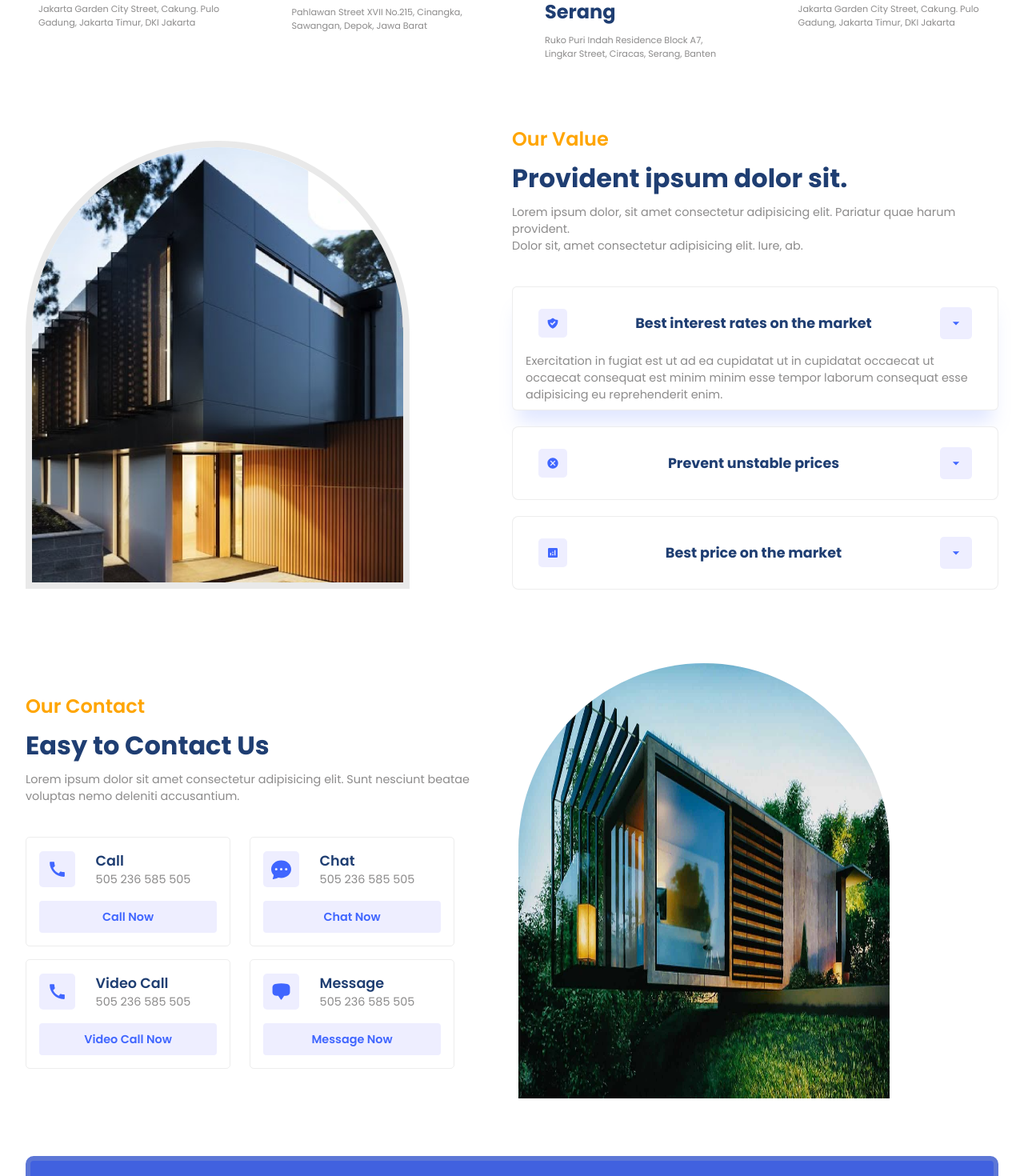
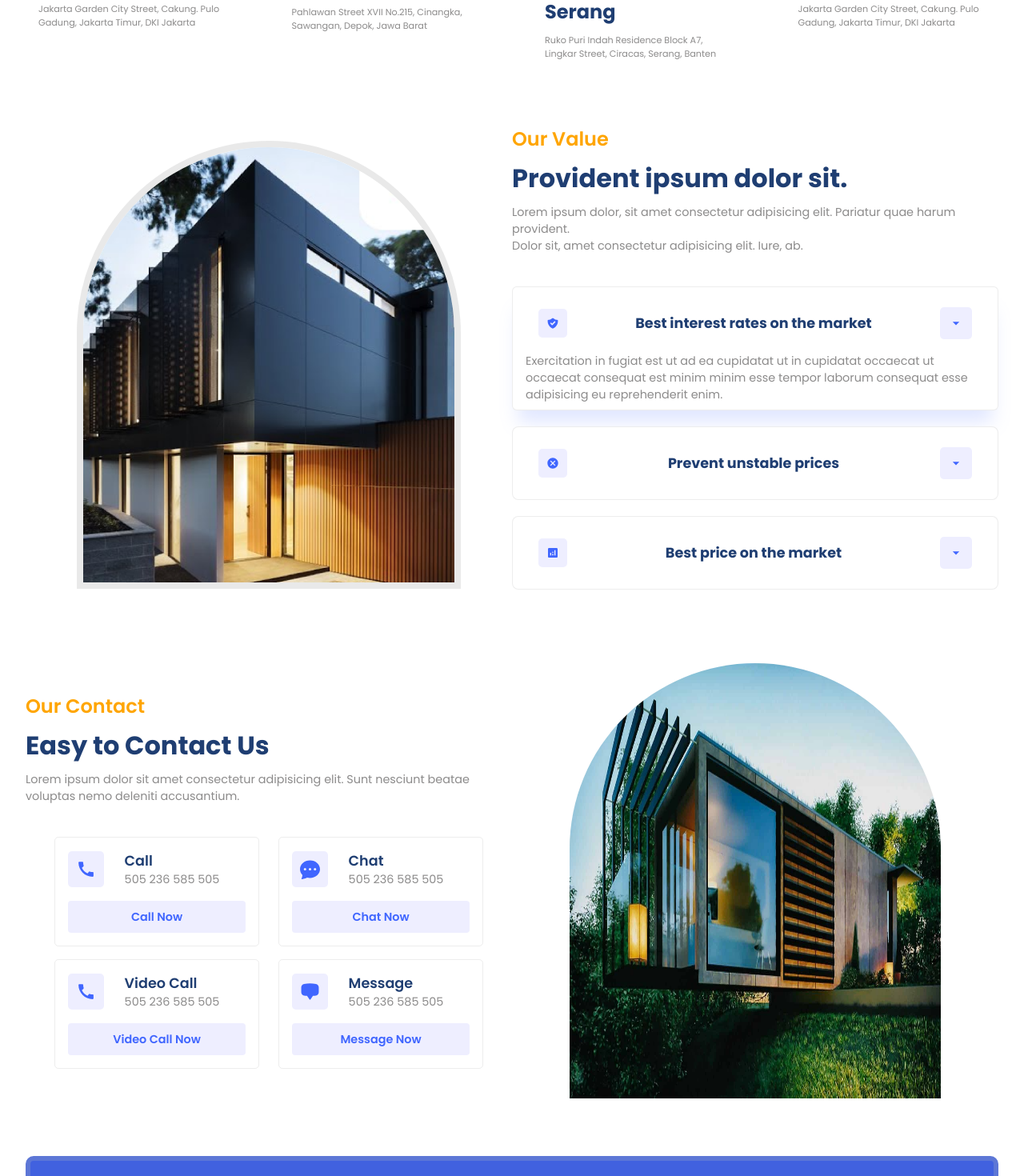
Before and after one commit to BRC-Thomas/react-real-estate, a React (Vite) app: page / in a window 1280 px wide. Shown: the part 1380-2850 px from the top of the page at 80% size. Built offline with nearby package versions, Linux system fonts and the light colour scheme.

Commit message:
🐛 fix some size

```diff
--- a/src/components/Contact/Contact.css
+++ b/src/components/Contact/Contact.css
@@ -8,6 +8,8 @@
 
 .c-right {
   width: 100%;
+  display: flex;
+  justify-content: center;
 }
 
 .c-left {
@@ -15,6 +17,7 @@
 }
 
 .contactModes {
+  margin: 0 auto;
   margin-top: 2rem;
   gap: 1rem;
 }
--- a/src/components/Value/Value.css
+++ b/src/components/Value/Value.css
@@ -1,5 +1,5 @@
 .v-container {
-  max-width: 100%;
+  /*max-width: 100%;*/
 }
 
 .v-container .image-container {
@@ -13,6 +13,13 @@
 .v-right {
   gap: 0.5rem;
   width: 100%;
+}
+
+.v-left {
+  display: flex;
+  justify-content: center;
+  align-items: center;
+
 }
 
 .accordion {
```
